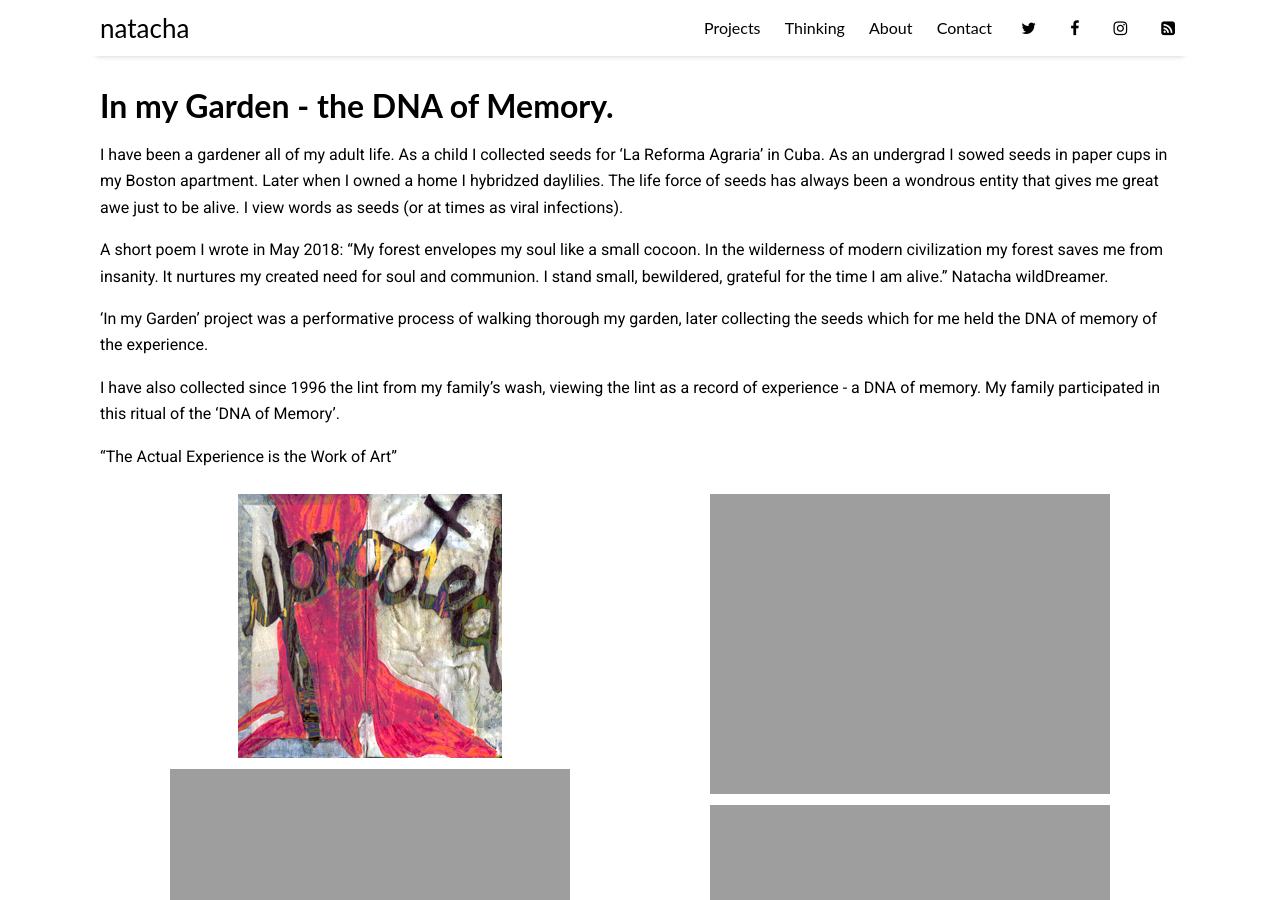
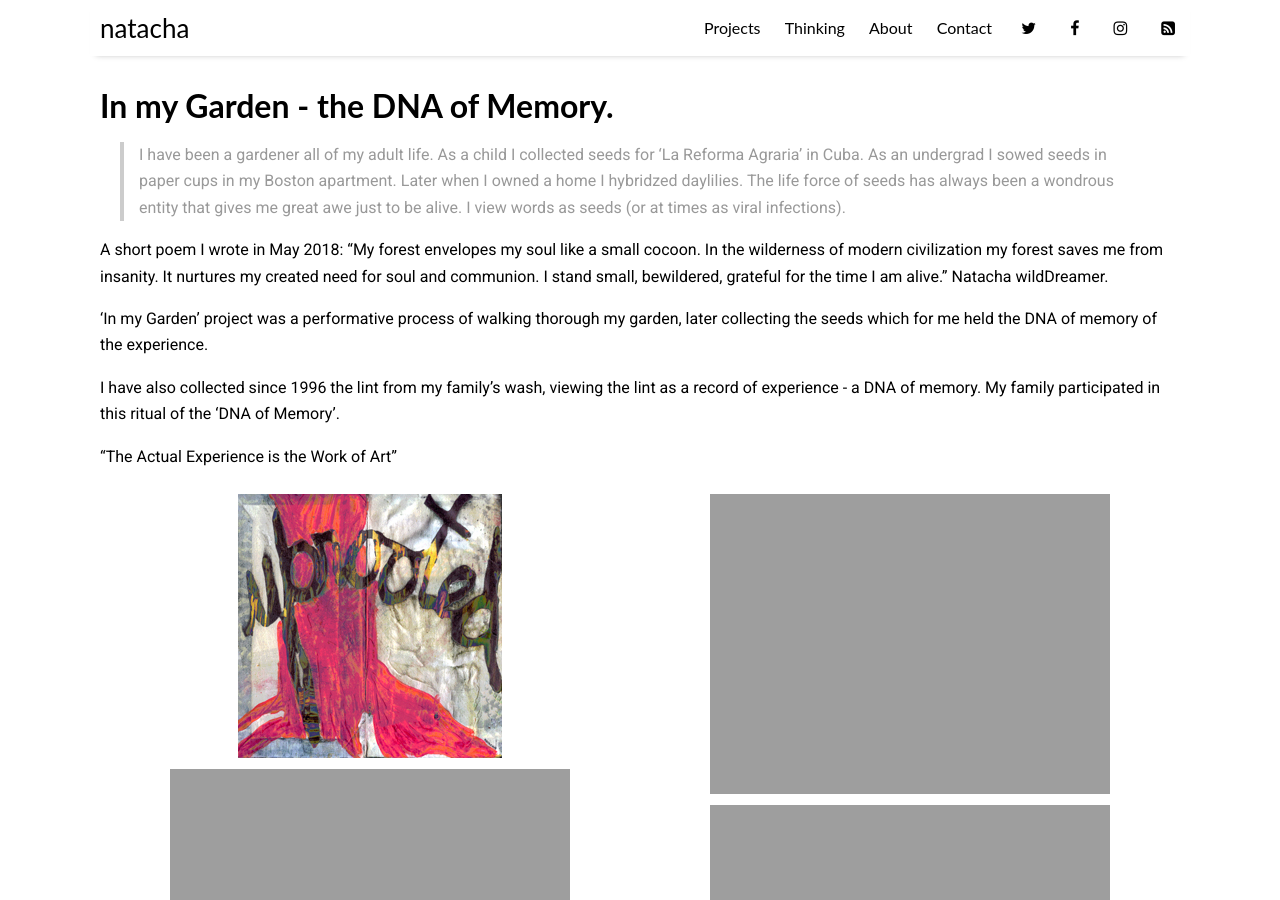
Before and after one commit to nsoch/nsoch.github.io, a Jekyll site: the page built from projects/DNA.md, in a window 1280 px wide and 900 px high. Built offline with Jekyll 4.4.1, drawn with Linux system fonts in a browser that asks for light colours; nearby versions of some CDN libraries; comment, search, counter and statistics services are not loaded.

Commit message:
update dna.md

```diff
--- a/projects/DNA.md
+++ b/projects/DNA.md
@@ -25,7 +25,7 @@ pictures:
 - original: root4.jpg
 - original: backroot.jpg
 ---
-I have been a gardener all of my adult life. As a child I collected seeds for 'La Reforma Agraria' in Cuba. As an undergrad I sowed seeds
+>I have been a gardener all of my adult life. As a child I collected seeds for 'La Reforma Agraria' in Cuba. As an undergrad I sowed seeds
 in paper cups in my Boston apartment. Later when I owned a home I hybridzed daylilies. The life force of seeds has always been a wondrous
 entity that gives me great awe just to be alive. I view words as seeds (or at times as viral infections).
 
```
